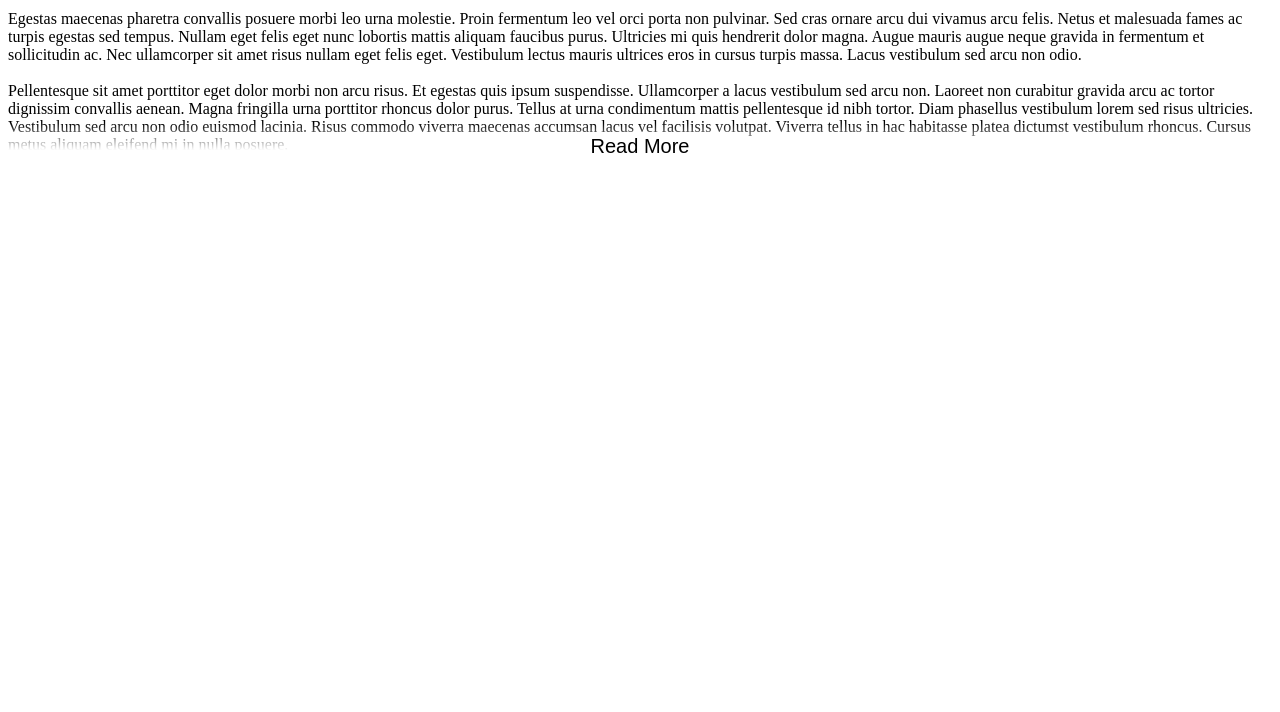
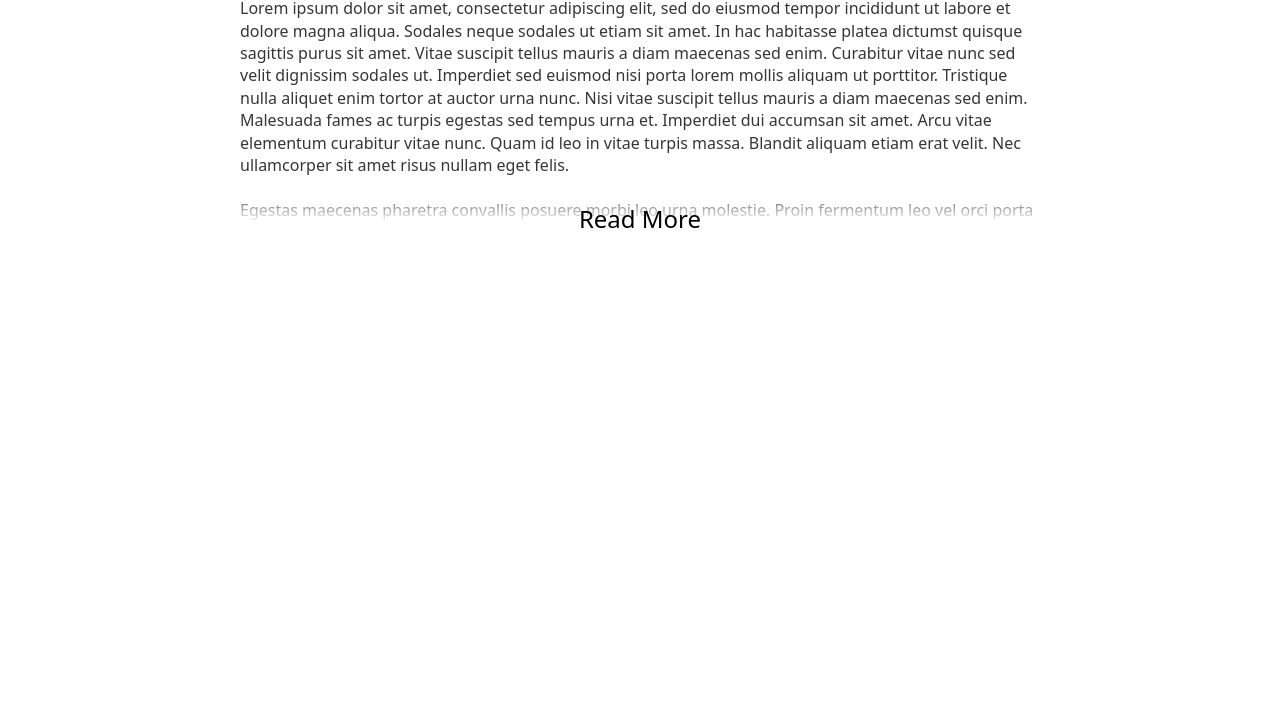
Before and after one commit to MisaLiu/Read-More-With-Pure-CSS, a plain HTML site: page index.html in a window 1280 px wide. Shown: the part 88-800 px from the top of the page. Drawn offline with nearby package versions, Linux system fonts and the light colour scheme.

Commit message:
加个样式，不然太丑了

```diff
--- a/index.html
+++ b/index.html
@@ -3,11 +3,13 @@
     <head>
         <meta charset="utf-8" />
         <meta name="viewport" content="width=device-width">
+        <link rel="stylesheet" href="https://cdn.jsdelivr.net/npm/water.css@2/out/water.css">
         <link rel="stylesheet" href="./main.css" />
         <title>Read more with pure CSS - example</title>
     </head>
     <body>
         <div>
+            <h1>Lorem ipsum</h1>
             <input type="checkbox" />
             <article>
                 <!-- Definitely a long article -->
--- a/main.css
+++ b/main.css
@@ -6,19 +6,22 @@ div input {
     position: absolute;
     bottom: 0;
     left: 0;
-    width: 100%;
+    width: 100% !important;
+    height: auto !important;
     margin: 0;
     padding: 12px;
     background: linear-gradient(0deg, #fff 42%, rgba(255, 255, 255, 0) 100%);
     text-align: center;
-    border: none;
-    outline: none;
-    appearance: none;
+    border: none !important;
+    outline: none !important;
+    appearance: none !important;
+    box-shadow: none !important;
     cursor: pointer;
 }
 
 div input::before {
     content: 'Read More';
+    color: #000 !important;
     font-size: 1.5em;
 }
 
@@ -27,9 +30,12 @@ div input+article {
     overflow-y: hidden;
 }
 
+div input:checked {
+    display: none !important;
+}
+
 div input:checked::before {
     content: '';
-    display: none;
 }
 
 div input:checked+article {
```
